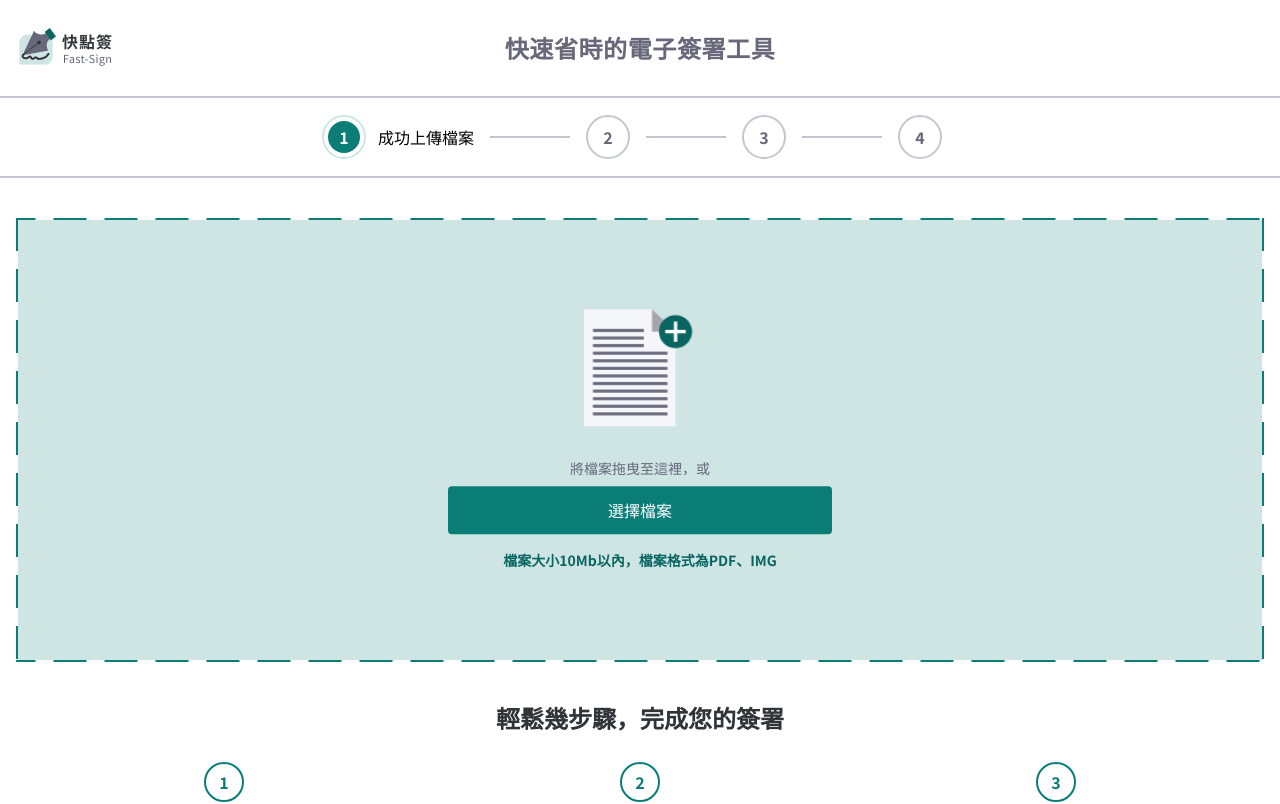
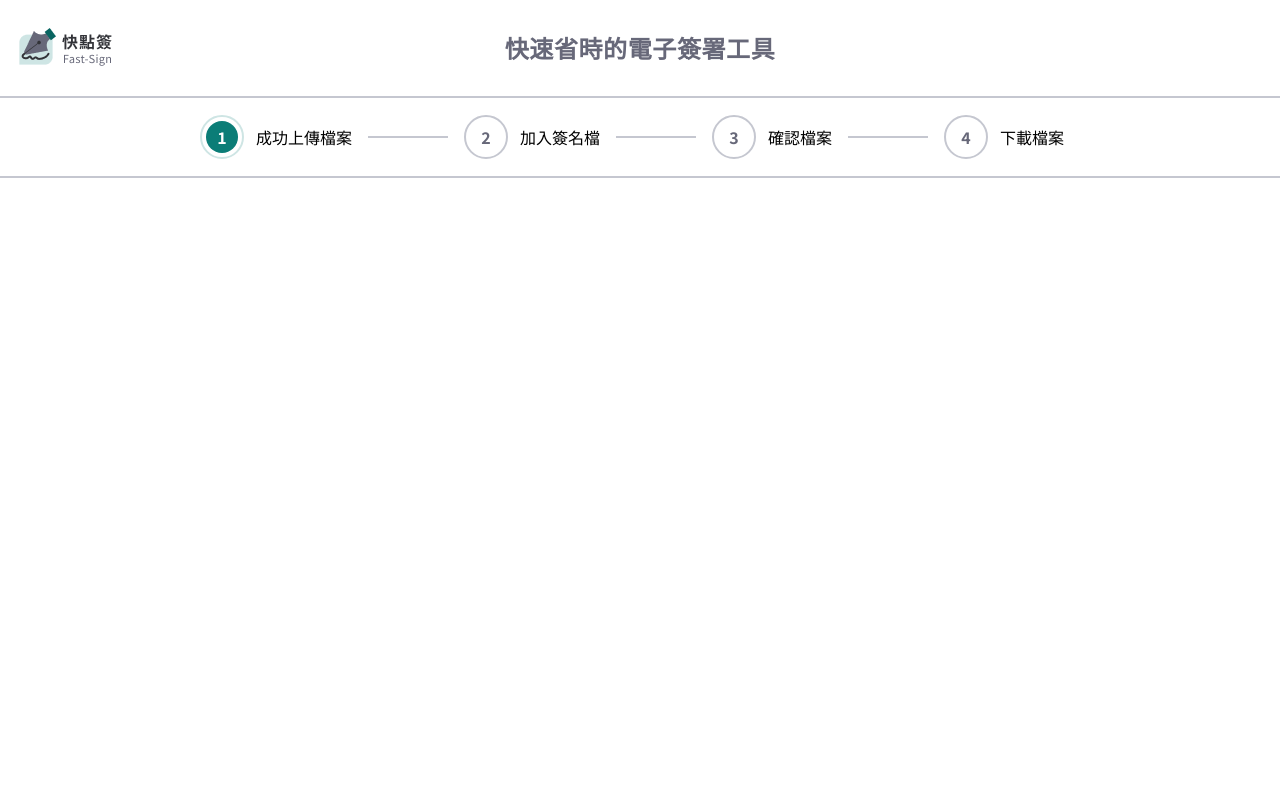
Before and after one commit to Link1515/thef2e-2022-pdf-signing, a React (Vite) app: page /edit in a window 1280 px wide. Shown: the top 804 px of the page. Built offline with nearby package versions, Linux system fonts and the light colour scheme.

Commit message:
use react-router-dom

```diff
--- a/package.json
+++ b/package.json
@@ -12,6 +12,7 @@
     "react": "^18.2.0",
     "react-dom": "^18.2.0",
     "react-dropzone": "^14.2.3",
+    "react-router-dom": "^6.4.3",
     "zustand": "^4.1.4"
   },
   "devDependencies": {
--- a/src/App.tsx
+++ b/src/App.tsx
@@ -1,16 +1,11 @@
-import './App.css'
+import { Outlet } from 'react-router-dom'
 import Navbar from './components/Navbar'
-import UploadFile from './pages/UploadFile'
-import Stepbar from './components/Stepbar'
 
 const App = () => {
   return (
     <>
       <Navbar />
-      <Stepbar
-        stepTitles={['成功上傳檔案', '加入簽名檔', '確認檔案', '下載檔案']}
-      />
-      <UploadFile />
+      <Outlet />
     </>
   )
 }
--- a/src/components/Stepbar.tsx
+++ b/src/components/Stepbar.tsx
@@ -1,12 +1,14 @@
 import { useStepStore } from '../store'
 import StepNum from './StepNum'
 
-interface Props {
-  stepTitles: string[]
-}
+const stepTitles: string[] = [
+  '成功上傳檔案',
+  '加入簽名檔',
+  '確認檔案',
+  '下載檔案'
+]
 
-const Stepbar = (props: Props) => {
-  const { stepTitles } = props
+const Stepbar = () => {
   const step = useStepStore()
 
   return (
@@ -15,7 +17,7 @@ const Stepbar = (props: Props) => {
         <div key={index} className="flex items-center">
           <StepNum num={index} />
           <span
-            className={`w-0 overflow-hidden lg:mr-4 ${
+            className={`overflow-hidden lg:mr-4 lg:ml-3 lg:w-auto ${
               step.now === index ? 'ml-3 w-auto' : 'w-0'
             }`}
           >
--- a/src/main.tsx
+++ b/src/main.tsx
@@ -1,10 +1,11 @@
+import './index.css'
 import React from 'react'
 import ReactDOM from 'react-dom/client'
-import App from './App'
-import './index.css'
+import { RouterProvider } from 'react-router-dom'
+import { router } from './router'
 
 ReactDOM.createRoot(document.getElementById('root') as HTMLElement).render(
   <React.StrictMode>
-    <App />
+    <RouterProvider router={router} />
   </React.StrictMode>
 )
--- /dev/null
+++ b/src/pages/Edit.tsx
@@ -0,0 +1,11 @@
+import Stepbar from '../components/Stepbar'
+
+const Edit = () => {
+  return (
+    <>
+      <Stepbar />
+    </>
+  )
+}
+
+export default Edit
--- /dev/null
+++ b/src/router/index.tsx
@@ -0,0 +1,21 @@
+import { createBrowserRouter } from 'react-router-dom'
+import App from '../App'
+import Home from '../pages/Home'
+import Edit from '../pages/Edit'
+
+export const router = createBrowserRouter([
+  {
+    path: '/',
+    element: <App />,
+    children: [
+      {
+        index: true,
+        element: <Home />
+      },
+      {
+        path: 'edit',
+        element: <Edit />
+      }
+    ]
+  }
+])
```
Also changed, not shown: src/App.css (deleted), src/pages/Home.tsx (renamed from src/pages/UploadFile.tsx), 1 other file (tests, documents, lock files or other folders).
